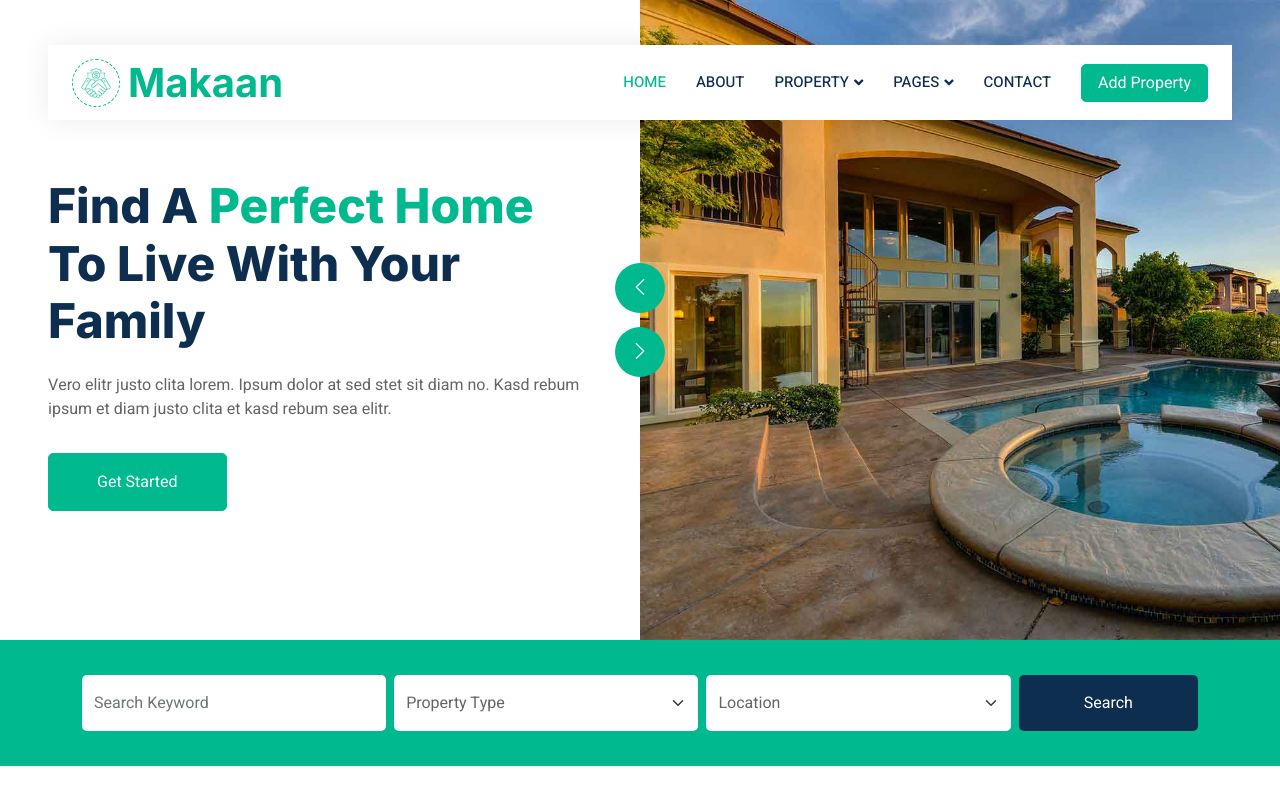
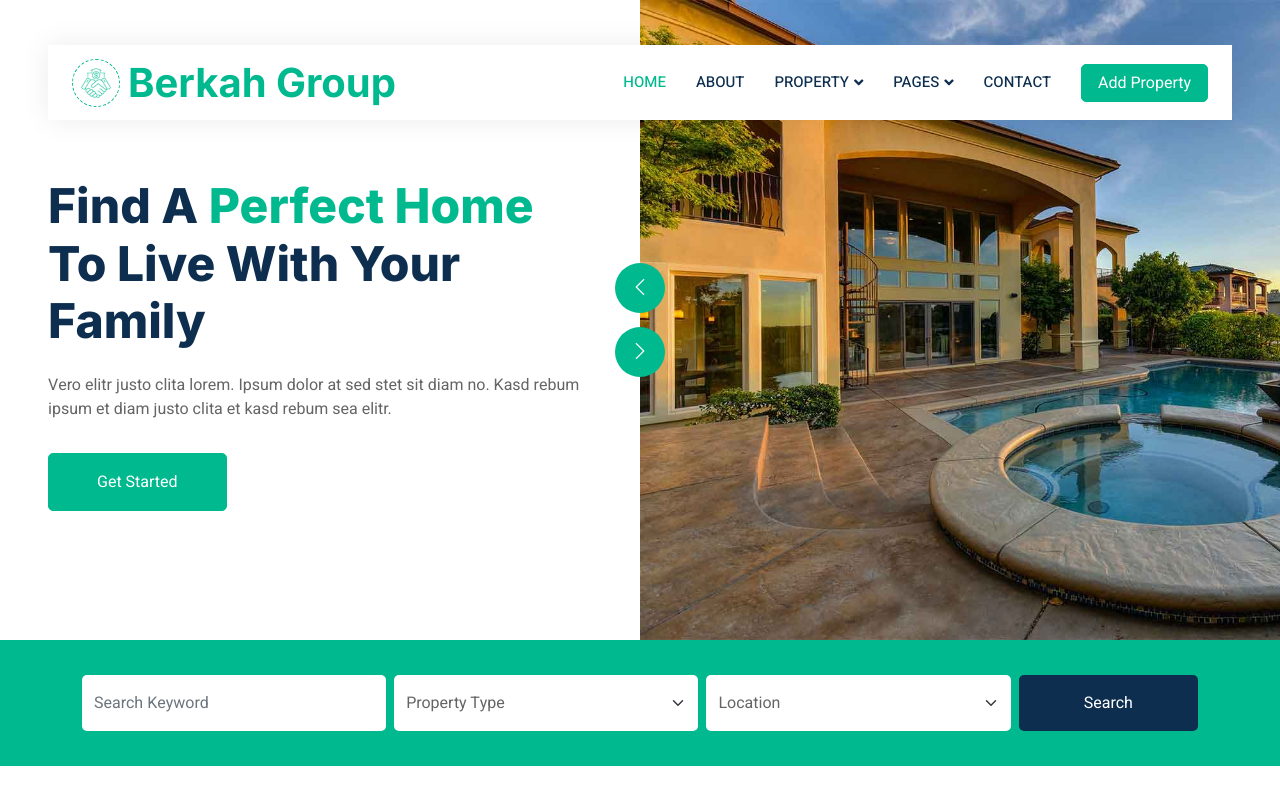
Before and after one commit to abdulaziz1999/property_apps, a plain HTML site: page index.html in a window 1280 px wide. Shown: the top 800 px of the page. Drawn offline with nearby package versions, Linux system fonts and the light colour scheme.

Commit message:
title edit

```diff
--- a/index.html
+++ b/index.html
@@ -3,7 +3,7 @@
 
 <head>
     <meta charset="utf-8">
-    <title>Makaan - Real Estate HTML Template</title>
+    <title>Berkah Group</title>
     <meta content="width=device-width, initial-scale=1.0" name="viewport">
     <meta content="" name="keywords">
     <meta content="" name="description">
@@ -49,7 +49,7 @@
                     <div class="icon p-2 me-2">
                         <img class="img-fluid" src="img/icon-deal.png" alt="Icon" style="width: 30px; height: 30px;">
                     </div>
-                    <h1 class="m-0 text-primary">Makaan</h1>
+                    <h1 class="m-0 text-primary">Berkah Group</h1>
                 </a>
                 <button type="button" class="navbar-toggler" data-bs-toggle="collapse" data-bs-target="#navbarCollapse">
                     <span class="navbar-toggler-icon"></span>
```
